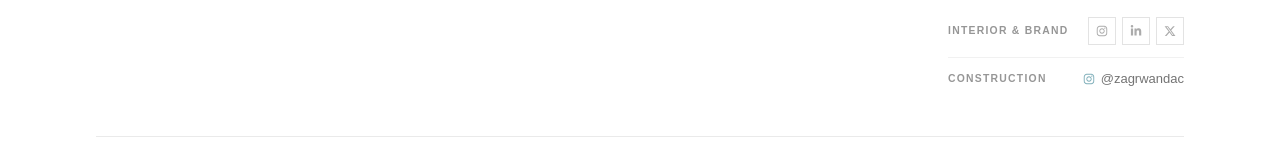
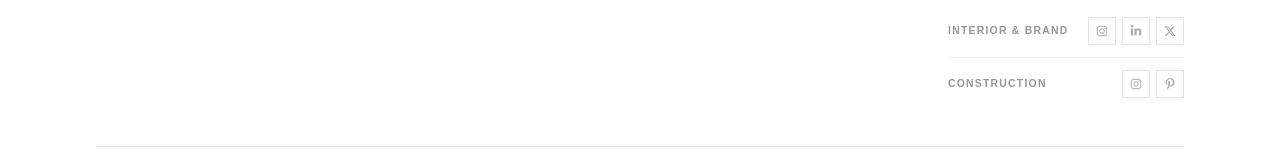
Before and after one commit to cdy-agency/zebra-artworks, a Next.js app: page / in a window 1280 px wide. Shown: the part 3053-3213 px from the top of the page. Built offline with nearby package versions, Linux system fonts and the light colour scheme; no server answers.

Commit message:
addingPiInterestIcon

```diff
--- a/components/Footer.tsx
+++ b/components/Footer.tsx
@@ -11,8 +11,15 @@ import {
   ChevronDown,
   ArrowRight,
 } from "lucide-react";
-import { FaInstagram, FaLinkedinIn } from "react-icons/fa";
+
+import {
+  FaInstagram,
+  FaLinkedinIn,
+  FaPinterestP,
+} from "react-icons/fa";
+
 import { FaXTwitter } from "react-icons/fa6";
+
 import {
   ZAG_ADDRESS,
   ZAG_EMAIL,
@@ -23,14 +30,6 @@ import {
   INTERIOR_SOCIAL,
   CONSTRUCTION_INSTAGRAM,
 } from "@/lib/zagContact";
-
-const companyLinks = [
-  { label: "About Us", href: "/about" },
-  { label: "Services", href: "/interior-design" },
-  { label: "Gallery", href: "/projects" },
-  { label: "Pricing", href: "/contact" },
-  { label: "Announcements", href: "/news" },
-];
 
 const services = [
   {
@@ -80,24 +79,26 @@ export default function Footer() {
                   className="object-contain"
                 />
               </div>
+
               <span className="text-foreground text-type-prose-sm font-semibold tracking-tight">
                 ZAG Rwanda
               </span>
             </Link>
 
             <p className="max-w-50 text-type-prose-sm leading-relaxed text-gray-mid">
-              Transforming spaces into beautiful, functional homes — creativity
-              and precision in every project.
+              Transforming spaces into beautiful, functional homes —
+              creativity and precision in every project.
             </p>
 
             <div className="mt-6 h-px bg-line/15" />
           </div>
 
-          {/* ── Company links ── */}
+          {/* ── Quick Links ── */}
           <div>
             <h3 className="text-xs font-bold mb-5 uppercase tracking-[0.18em] text-primary">
               Quick Links
             </h3>
+
             <ul className="space-y-3">
               {[
                 { label: "About Us", href: "/about" },
@@ -112,6 +113,7 @@ export default function Footer() {
                     className="group flex items-center justify-between py-2.5 text-type-prose-sm text-gray-mid transition-colors duration-200 hover:text-primary"
                   >
                     {label}
+
                     <ArrowRight className="size-3.5 shrink-0 -translate-x-1 opacity-0 transition-all duration-200 group-hover:translate-x-0 group-hover:opacity-100" />
                   </Link>
                 </li>
@@ -119,11 +121,12 @@ export default function Footer() {
             </ul>
           </div>
 
-          {/* ── Services accordion ── */}
+          {/* ── Services ── */}
           <div>
             <p className="mb-5 text-[0.65rem] font-bold uppercase tracking-[0.18em] text-primary">
               Services
             </p>
+
             <div className="space-y-0">
               {services.map((svc) => (
                 <div
@@ -131,17 +134,25 @@ export default function Footer() {
                   className="border-b border-line/10 last:border-0"
                 >
                   <button
-                    onClick={() => setOpen(open === svc.id ? null : svc.id)}
+                    onClick={() =>
+                      setOpen(open === svc.id ? null : svc.id)
+                    }
                     className="group flex w-full items-center justify-between py-2.5 text-type-prose-sm font-medium text-gray-mid transition-colors duration-200 hover:text-primary"
                   >
                     {svc.label}
+
                     <ChevronDown
-                      className={`size-3.5 shrink-0 text-gray-mid/50 transition-all duration-200 group-hover:text-primary ${open === svc.id ? "rotate-180" : ""}`}
+                      className={`size-3.5 shrink-0 text-gray-mid/50 transition-all duration-200 group-hover:text-primary ${
+                        open === svc.id ? "rotate-180" : ""
+                      }`}
                     />
                   </button>
+
                   <div
                     className="overflow-hidden transition-all duration-300"
-                    style={{ maxHeight: open === svc.id ? "200px" : "0px" }}
+                    style={{
+                      maxHeight: open === svc.id ? "200px" : "0px",
+                    }}
                   >
                     <ul className="pb-3 pl-2 space-y-2">
                       {svc.items.map((item) => (
@@ -160,7 +171,7 @@ export default function Footer() {
             </div>
           </div>
 
-          {/* ── Contact & social ── */}
+          {/* ── Contact & Social ── */}
           <div>
             <p className="mb-5 text-[0.65rem] font-bold uppercase tracking-[0.18em] text-primary">
               Contact
@@ -172,9 +183,13 @@ export default function Footer() {
                 <p className="mb-1 text-[0.65rem] font-semibold uppercase tracking-[0.12em] text-gray-mid/75">
                   Location
                 </p>
+
                 <div className="flex items-start gap-2">
                   <MapPin className="mt-0.5 size-3.5 shrink-0 text-primary/50" />
-                  <span className="text-type-prose-sm text-gray-mid">{ZAG_ADDRESS}</span>
+
+                  <span className="text-type-prose-sm text-gray-mid">
+                    {ZAG_ADDRESS}
+                  </span>
                 </div>
               </div>
 
@@ -186,8 +201,10 @@ export default function Footer() {
                 <p className="mb-1 text-[0.65rem] font-semibold uppercase tracking-[0.12em] text-gray-mid/75 group-hover:text-primary/70 transition-colors duration-200">
                   Call us
                 </p>
+
                 <div className="flex items-center gap-2">
                   <Phone className="size-3.5 shrink-0 text-primary/50" />
+
                   <span className="text-type-prose-sm text-gray-mid transition-colors duration-200 group-hover:text-primary">
                     {ZAG_PHONE_DISPLAY}
                   </span>
@@ -202,8 +219,10 @@ export default function Footer() {
                 <p className="mb-1 text-[0.65rem] font-semibold uppercase tracking-[0.12em] text-gray-mid/75 group-hover:text-primary/70 transition-colors duration-200">
                   Email us
                 </p>
+
                 <div className="flex items-center gap-2">
                   <Mail className="size-3.5 shrink-0 text-primary/50" />
+
                   <span className="text-type-prose-sm text-gray-mid transition-colors duration-200 group-hover:text-primary">
                     {ZAG_EMAIL}
                   </span>
@@ -220,8 +239,10 @@ export default function Footer() {
                 <p className="mb-1 text-[0.65rem] font-semibold uppercase tracking-[0.12em] text-gray-mid/75 group-hover:text-primary/70 transition-colors duration-200">
                   Website
                 </p>
+
                 <div className="flex items-center gap-2">
                   <Globe className="size-3.5 shrink-0 text-primary/50" />
+
                   <span className="text-type-prose-sm text-gray-mid transition-colors duration-200 group-hover:text-primary">
                     {ZAG_WEBSITE_LABEL}
                   </span>
@@ -229,12 +250,14 @@ export default function Footer() {
               </a>
             </div>
 
-            {/* Socials */}
+            {/* ── Socials ── */}
             <div className="mt-5 space-y-3">
+              {/* Interior */}
               <div className="flex items-center justify-between gap-4 border-b border-line/10 pb-3">
                 <p className="text-[0.65rem] font-semibold uppercase tracking-[0.12em] text-gray-mid/75">
                   Interior &amp; Brand
                 </p>
+
                 <div className="flex gap-1.5">
                   {[
                     {
@@ -247,7 +270,11 @@ export default function Footer() {
                       Icon: FaLinkedinIn,
                       label: "LinkedIn",
                     },
-                    { href: INTERIOR_SOCIAL.x, Icon: FaXTwitter, label: "X" },
+                    {
+                      href: INTERIOR_SOCIAL.x,
+                      Icon: FaXTwitter,
+                      label: "X",
+                    },
                   ].map(({ href, Icon, label }) => (
                     <a
                       key={label}
@@ -263,25 +290,41 @@ export default function Footer() {
                 </div>
               </div>
 
+              {/* Construction */}
               <div className="flex items-center justify-between gap-4">
                 <p className="text-[0.65rem] font-semibold uppercase tracking-[0.12em] text-gray-mid/75">
                   Construction
                 </p>
+
+                <div className="flex gap-1.5">
+                  {/* Construction Instagram */}
                   <a
                     href={CONSTRUCTION_INSTAGRAM}
                     target="_blank"
                     rel="noopener noreferrer"
-                  className="inline-flex items-center gap-1.5 text-type-eyebrow text-gray-mid transition-colors duration-200 hover:text-primary"
+                    aria-label="Construction Instagram"
+                    className="flex h-7 w-7 items-center justify-center border border-line/20 text-gray-mid/60 transition-all duration-200 hover:border-primary/40 hover:bg-primary/5 hover:text-primary"
                   >
-                  <FaInstagram className="size-3 text-primary/50" />
-                  @zagrwandac
+                    <FaInstagram className="size-3" />
+                  </a>
+
+                  {/* Pinterest */}
+                  <a
+                    href="https://pinterest.com/yourpage"
+                    target="_blank"
+                    rel="noopener noreferrer"
+                    aria-label="Pinterest"
+                    className="flex h-7 w-7 items-center justify-center border border-line/20 text-gray-mid/60 transition-all duration-200 hover:border-primary/40 hover:bg-primary/5 hover:text-primary"
+                  >
+                    <FaPinterestP className="size-3" />
                   </a>
                 </div>
               </div>
             </div>
           </div>
+        </div>
 
-        {/* Bottom bar */}
+        {/* Bottom */}
         <div className="mt-12 border-t border-line/15 pt-6 flex flex-col items-center justify-between gap-2 sm:flex-row">
           <span className="text-type-eyebrow text-gray-mid/50">
             © {year} ZAG Rwanda. All rights reserved.
```
Lines whose indentation alone changed are shown as unchanged.
